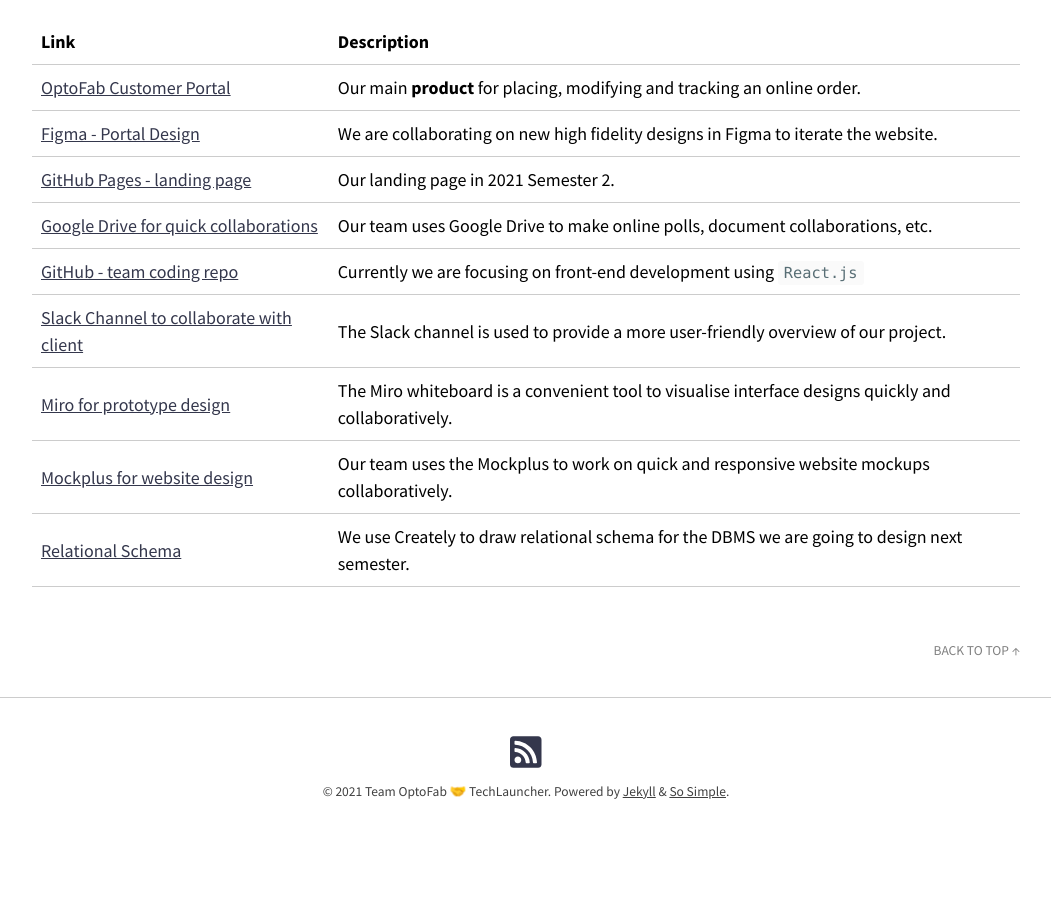
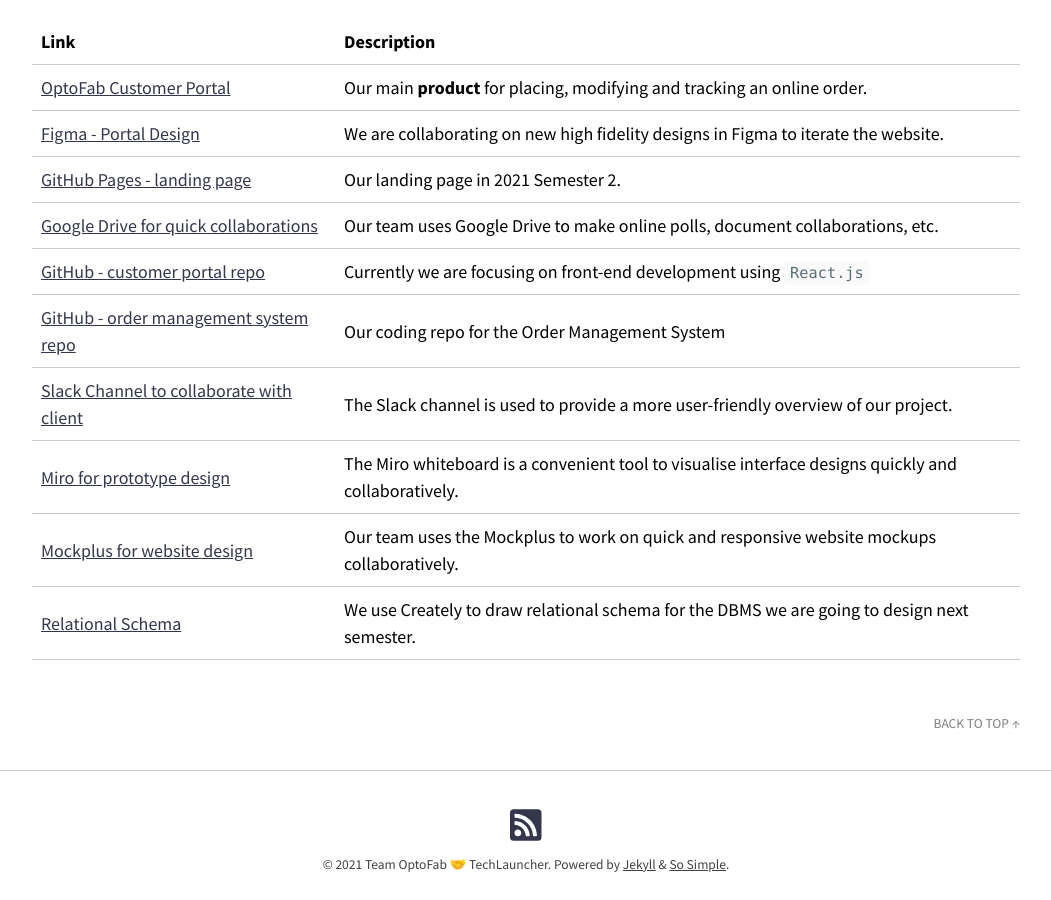
Before and after one commit to optofab/optofab.github.io, a Jekyll site: the page built from index.md, in a window 1280 px wide and 900 px high, scrolled down 7253 px. Shown: the whole window, without its empty margins (114-1165 px from the left). Built offline with Jekyll 4.4.1, drawn with Linux system fonts in a browser that asks for light colours; nearby versions of some CDN libraries; emoji names are drawn with the system emoji font; before the commit the page ends 8127 px from its top, so only the background shows below that.

Commit message:
Update index.md

```diff
--- a/index.md
+++ b/index.md
@@ -118,7 +118,8 @@
 | [Figma - Portal Design](https://d.pr/Ot5etR)                                                                                  | We are collaborating on new high fidelity designs in Figma to iterate the website.                   |
 | [GitHub Pages - landing page](https://optofab.github.io/)                                                                     | Our landing page in 2021 Semester 2.                                                                 |
 | [Google Drive for quick collaborations](https://drive.google.com/drive/folders/1M0pZ2kZg80FpKvoFc_t8RjgAF3gNdi9V?usp=sharing) | Our team uses Google Drive to make online polls, document collaborations, etc.                       |
-| [GitHub - team coding repo](https://github.com/swingrope/optofab-website)                                                     | Currently we are focusing on front-end development using `React.js`                                  |
+| [GitHub - customer portal repo](https://github.com/swingrope/optofab-website)                                                     | Currently we are focusing on front-end development using `React.js`                                  |
+| [GitHub - order management system repo](https://github.com/WoTian97/OptoFabOrderManagementSystem)                                                     | Our coding repo for the Order Management System                            |
 | [Slack Channel to collaborate with client](http://comp8715anff.slack.com)                                                     | The Slack channel is used to provide a more user-friendly overview of our project.                   |
 | [Miro for prototype design](https://miro.com/app/board/o9J_lPISVWY=)                                                          | The Miro whiteboard is a convenient tool to visualise interface designs quickly and collaboratively. |
 | [Mockplus for website design](https://app.mockplus.cn/s/KhYir6nf92Z)                                                          | Our team uses the Mockplus to work on quick and responsive website mockups collaboratively.          |
```
